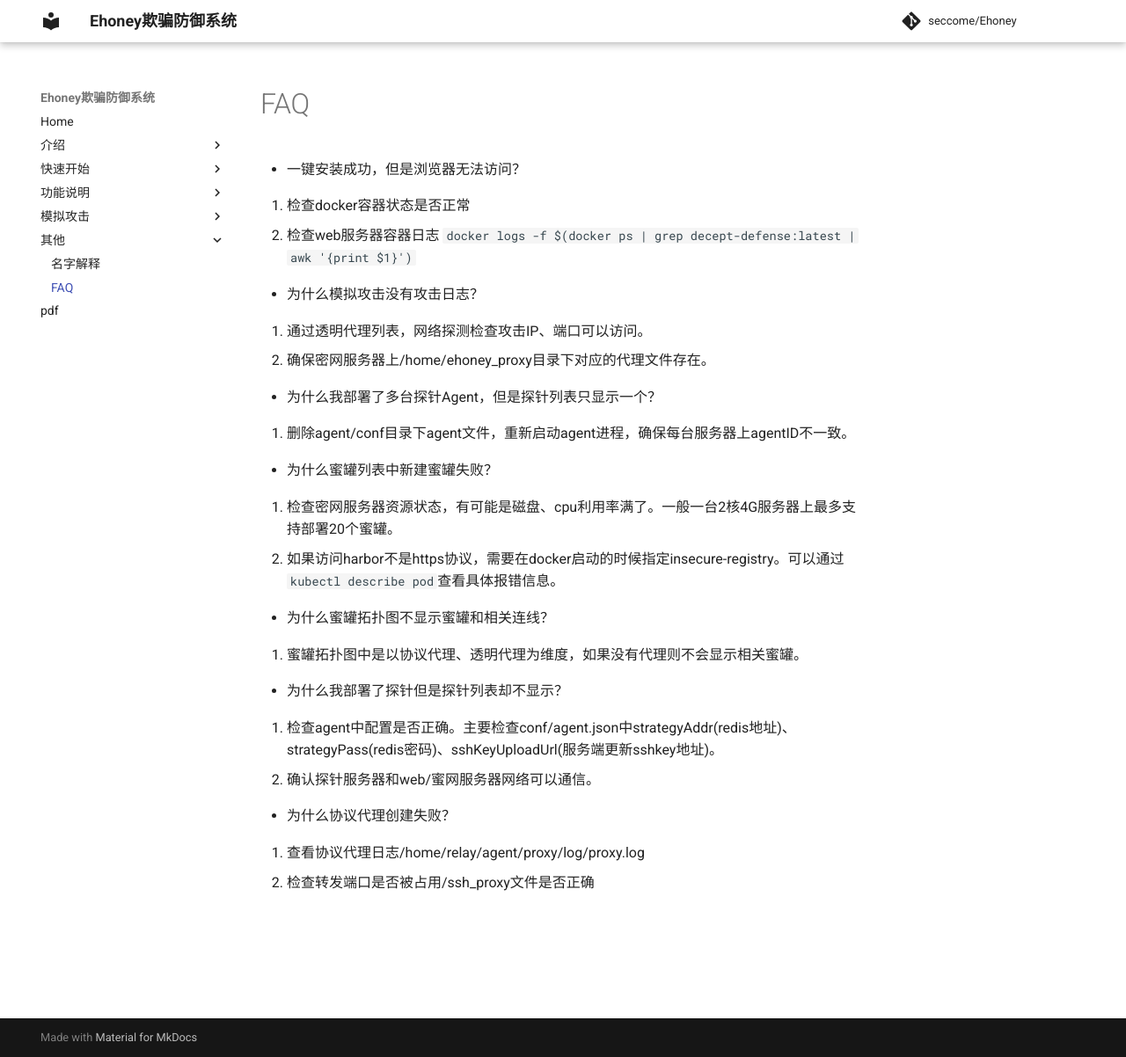
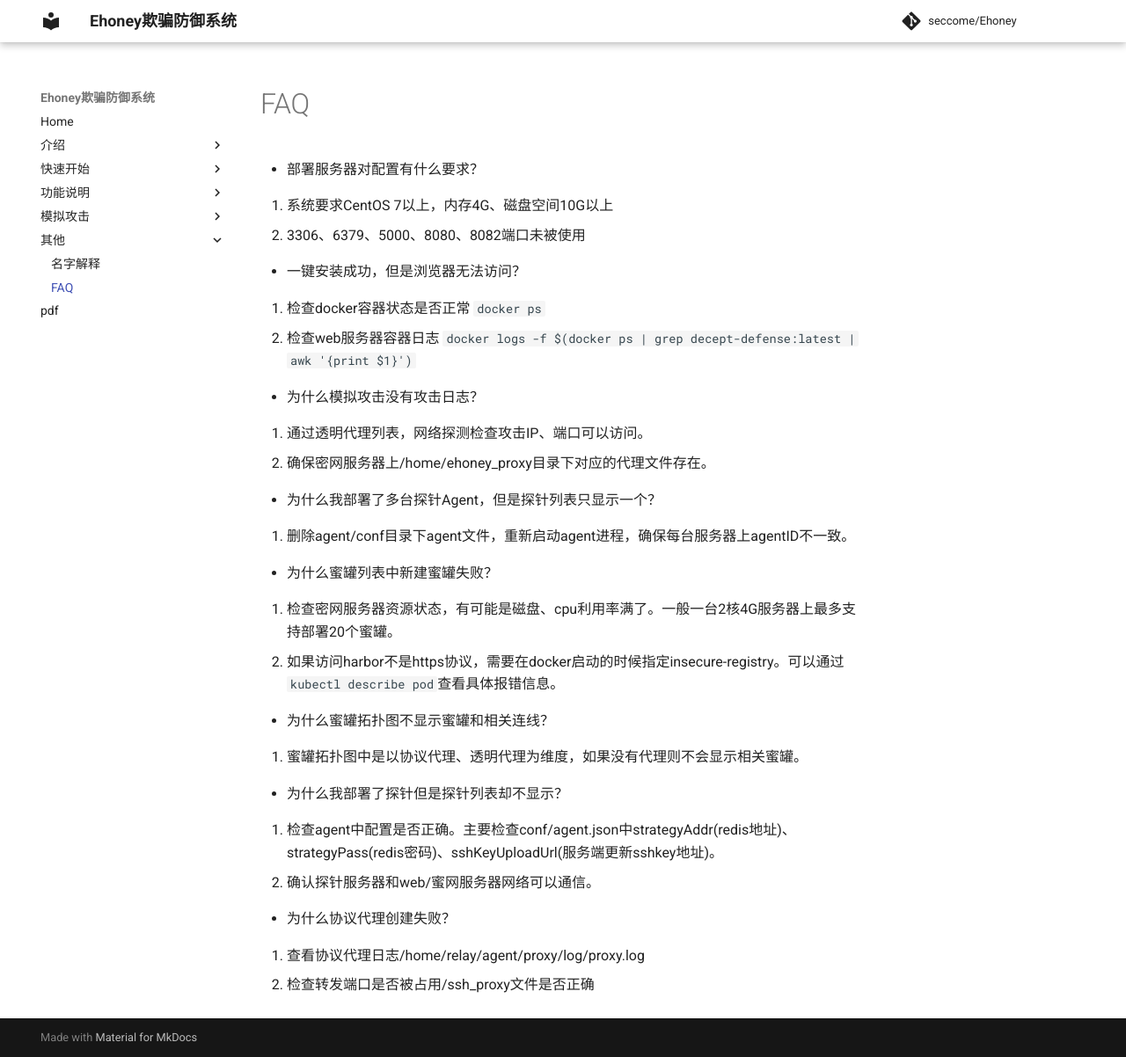
Before and after one commit to seccome/Ehoney, an MkDocs documentation site: the page built from doc/Others/FAQ.md, in a window 1280 px wide and 1202 px high. Shown: the whole window at 88% size. Built offline with MkDocs 1.6.1 and Material for MkDocs 9.7.7, drawn with Linux system fonts in a browser that asks for light colours; comment, search, counter and statistics services are not loaded.

Commit message:
Update FAQ.md

```diff
--- a/doc/Others/FAQ.md
+++ b/doc/Others/FAQ.md
@@ -1,6 +1,12 @@
+- 部署服务器对配置有什么要求？
+
+1. 系统要求CentOS 7以上，内存4G、磁盘空间10G以上
+2. 3306、6379、5000、8080、8082端口未被使用
+
 - 一键安装成功，但是浏览器无法访问？
 
 1. 检查docker容器状态是否正常
+    `docker ps`
 2. 检查web服务器容器日志
     `docker logs -f $(docker ps | grep decept-defense:latest | awk '{print $1}')`
 
```
